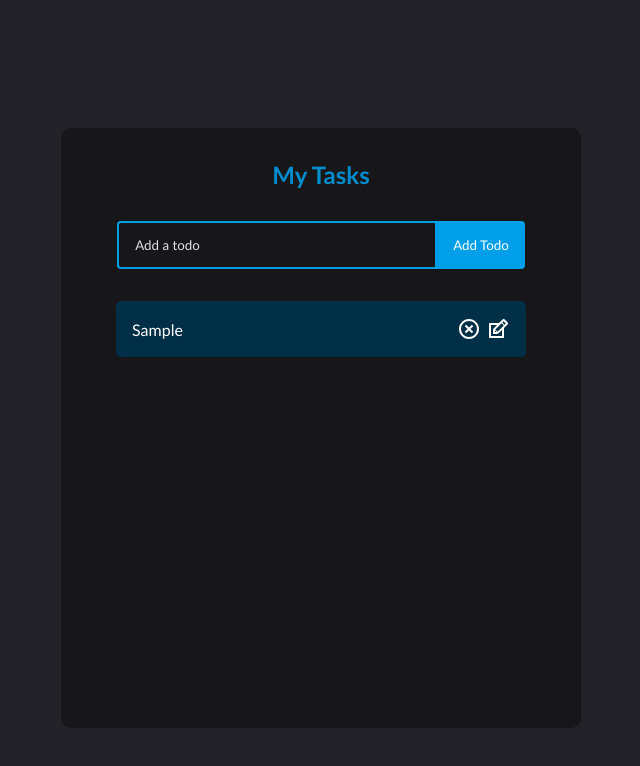
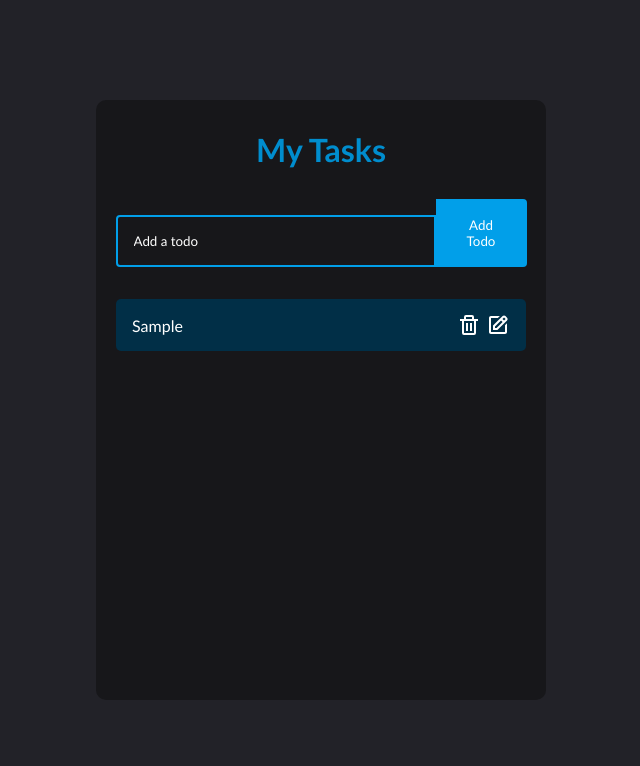
Before and after one commit to lucasli233/react-todo-v1, a React (Create React App) app: page / in a window 1280 px wide. Both pictures are taken after typing "Sample" into the empty fields and a click on the button "Add Todo". Shown: the top 766 px of the page, without its empty margins (319-959 px from the left). Built offline with nearby package versions, Linux system fonts and the light colour scheme.

Commit message:
added local storage

```diff
--- a/src/App.css
+++ b/src/App.css
@@ -1,7 +1,5 @@
 * {
   box-sizing: border-box;
-  margin: 0;
-  padding: 0;
   font-family: "Trebuchet MS", "Lucida Sans Unicode", "Lucida Grande",
     "Lucida Sans", Arial, sans-serif;
 }
@@ -9,59 +7,56 @@
 body {
   background: #222228;
 }
+
 .todo-app {
   display: flex;
   flex-direction: column;
-  justify-content: start;
-  width: 520px;
+  width: 450px;
   min-height: 600px;
   background: #17171a;
   text-align: center;
-  margin: 128px auto;
+  margin: 100px auto;
   border-radius: 10px;
-  padding-bottom: 32px;
 }
 
 h1 {
-  margin: 32px 0;
+  margin: 30px 0;
   color: #008dce;
-  font-size: 24px;
 }
 
 .complete {
   text-decoration: line-through;
-  opacity: 0.4;
+  opacity: 0.5;
 }
 
 .todo-form {
   margin-bottom: 32px;
-
 }
 
 .todo-input {
-  padding: 14px 32px 14px 16px;
+  padding: 16px;
   border-radius: 4px 0 0 4px;
   border: 2px solid #019fe9;
   outline: none;
   width: 320px;
   background: transparent;
-  color: #fff;
-  /* height: 100px; */
+  color: white;
 }
 
 .todo-input::placeholder {
-  color: #e2e2e2;
+  color: white;
 }
 
 .todo-button {
-  padding: 16px;
+  padding: 18px;
   border: none;
   border-radius: 0 4px 4px 0;
   cursor: pointer;
   outline: none;
   background: #019fe9;
-  color: #fff;
+  color: white;
   text-transform: capitalize;
+  width: 91px;
 }
 
 .todo-input.edit {
@@ -70,13 +65,14 @@ h1 {
 
 .todo-button.edit {
   background: #012f47;
-  padding: 16px 22px;
+  padding: 18px;
 }
 
 .todo-container {
   display: flex;
   flex-direction: row;
   position: relative;
+
 }
 
 .todo-row {
@@ -84,9 +80,10 @@ h1 {
   justify-content: space-between;
   align-items: center;
   margin: 4px auto;
-  color: #fff;
+  color: white;
   background: #012f47;
   padding: 16px;
+  height: 52px;
   border-radius: 5px;
   width: 410px;
 }
@@ -100,9 +97,9 @@ h1 {
 
 .delete-icon {
   margin-right: 5px;
-  color: #fff;
+  color: white;
 }
 
 .edit-icon {
-  color: #fff;
+  color: white;
 }
--- a/src/components/Todo.js
+++ b/src/components/Todo.js
@@ -1,8 +1,7 @@
 import React, { useEffect, useState } from "react";
 import TodoForm from "./TodoForm";
 import TodoList from "./TodoList";
-import { RiCloseCircleLine } from "react-icons/ri";
-import { TiEdit } from "react-icons/ti";
+import { BiTrash, BiEdit } from "react-icons/bi";
 
 function Todo({ todos, completeTodo, removeTodo, updateTodo }) {
   const [edit, setEdit] = useState({
@@ -28,11 +27,11 @@ function Todo({ todos, completeTodo, removeTodo, updateTodo }) {
         {todo.text}
       </div>
       <div className="icons">
-        <RiCloseCircleLine
+        <BiTrash
           onClick={() => removeTodo(todo.id)}
           className="delete-icon"
         />
-        <TiEdit
+        <BiEdit
           onClick={() => setEdit({ id: todo.id, value: todo.text })}
           className="edit-icon"
         />
```
Also changed, not shown: 1 other file (tests, documents, lock files or other folders).
